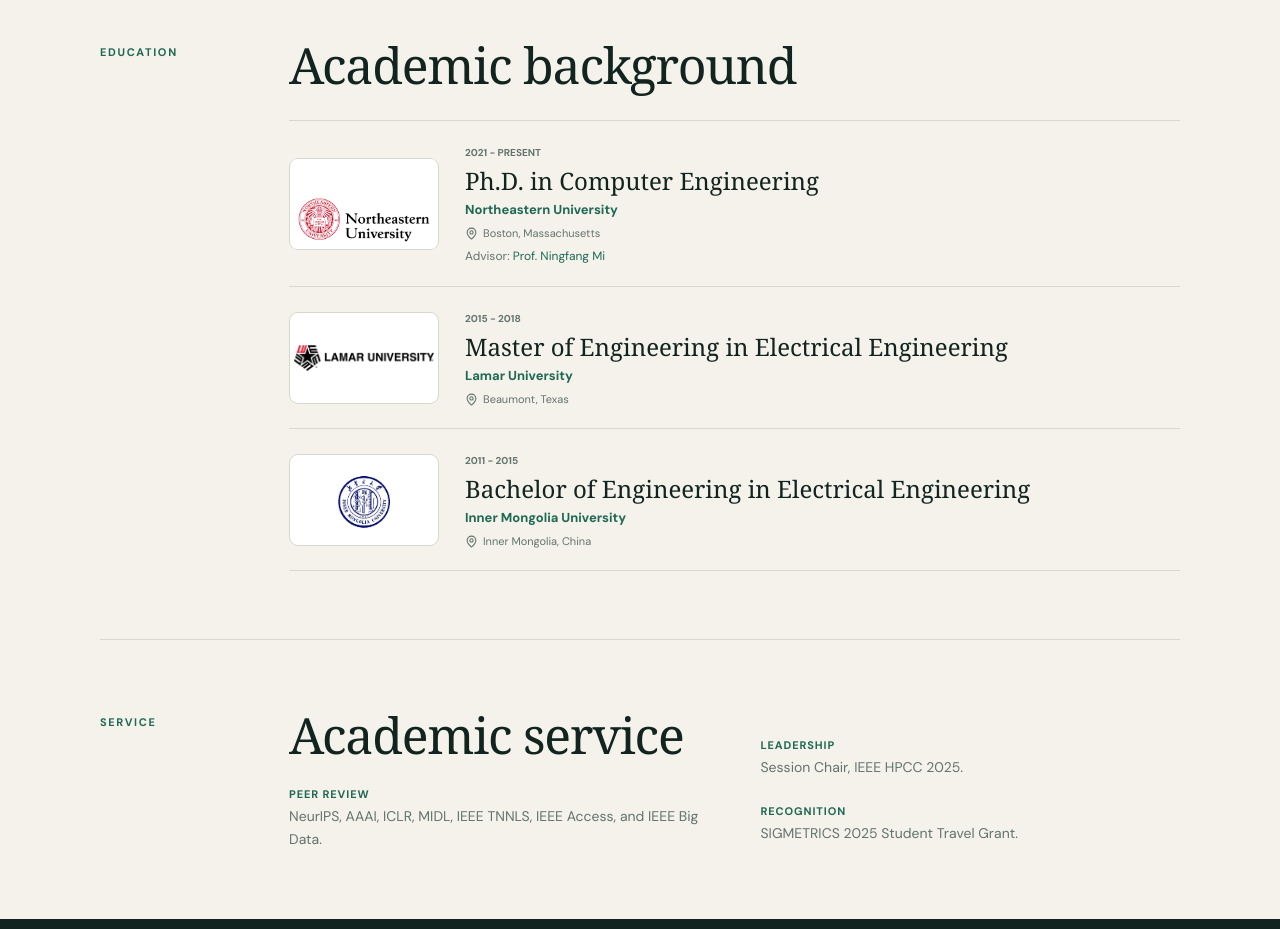
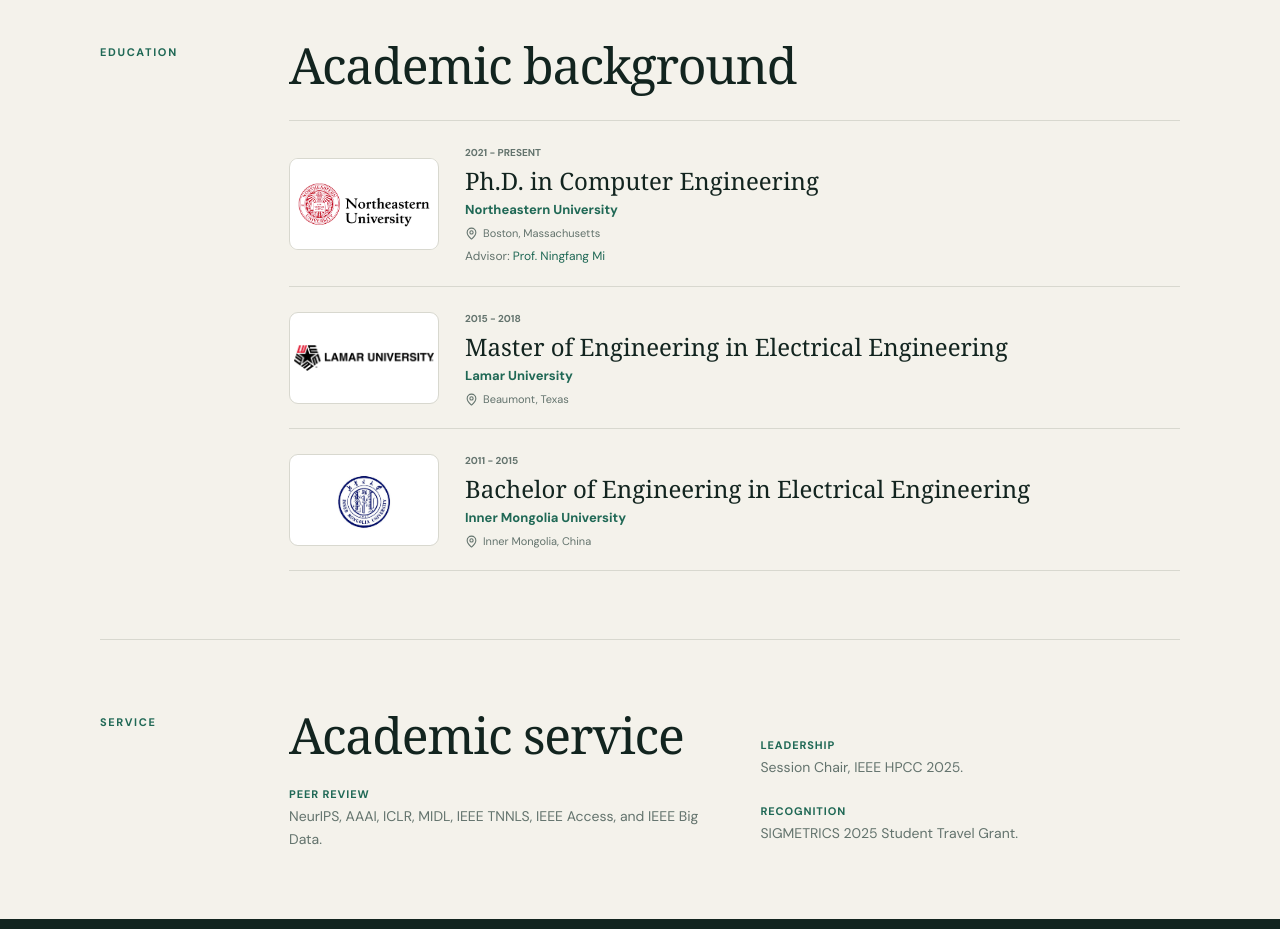
Before and after one commit to shou123/shou123.github.io, a React (Vite) app: page / in a window 1280 px wide. Shown: the part 3980-4909 px from the top of the page. Built offline with nearby package versions, Linux system fonts and the light colour scheme; a web font is replaced by a local one.

Commit message:
Raise Northeastern University logo

```diff
--- a/src/styles.css
+++ b/src/styles.css
@@ -76,7 +76,7 @@
 .logo-box img[alt="HPE Labs logo"] { width: calc(100% - 12px); height: calc(100% - 12px); transform: translateY(-20px); }
 .logo-box img[alt="NetApp logo"] { transform: translateY(5px); }
 .logo-box img[alt="Bilibili Group logo"] { transform: translateY(-4px); }
-.logo-box img[alt="Northeastern University logo"] { transform: translateY(-5px) scale(1.25); }
+.logo-box img[alt="Northeastern University logo"] { transform: translateY(-20px) scale(1.25); }
 .logo-box img[alt="Lamar University logo"] { transform: scale(1.06); }
 .logo-box img[alt="Inner Mongolia University logo"] { transform: scale(1.22); }
 .logo-box img[alt="Intel Corporation logo"] { width: calc(100% - 30px); height: calc(100% - 30px); }
```
